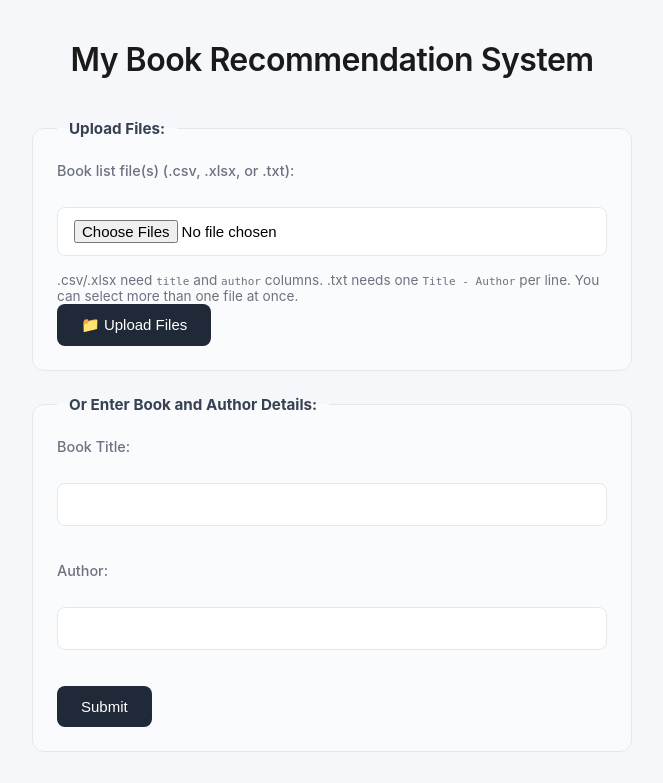
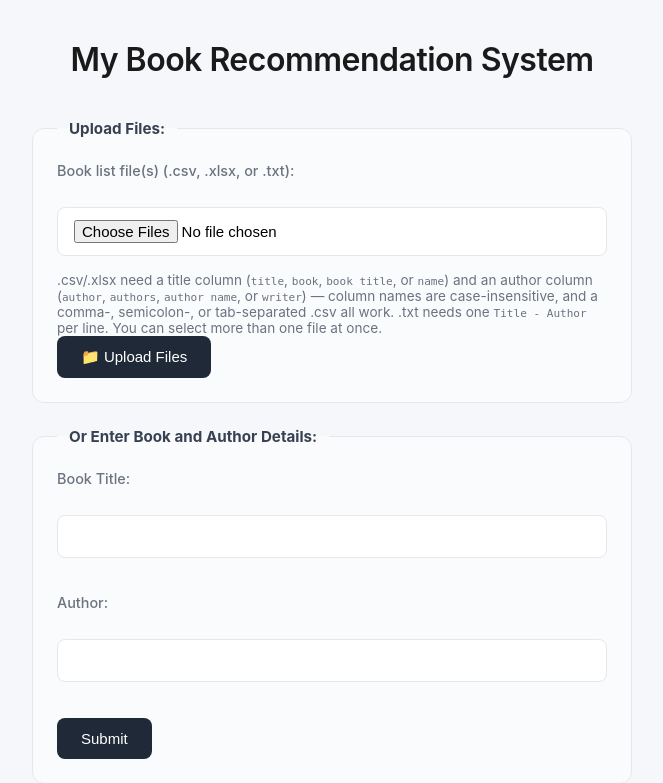
Before and after one commit to mfannin099/bookRecommendation, a Flask app: page / in a window 1280 px wide. Shown: the top 783 px of the page, without its empty margins (308-971 px from the left). Run offline with Flask 3, Linux system fonts and the light colour scheme.

Commit message:
Accept common column-name variants and delimiters in CSV/Excel upload
Tested the upload path against realistic real-world exports (Excel,
Goodreads/StoryGraph/LibraryThing-style files) before touching code.
Found two real failures: column headers other than the exact literal
"title"/"author" (e.g. StoryGraph's "Authors" plural, LibraryThing's
"Primary Author") were rejected outright, and semicolon-delimited CSVs
(the Excel default in non-US locales) failed since parsing always
assumed comma-delimited. Both failed with a generic "must have title
and author columns" error that didn't show what columns were actually
found, so there was no way to self-diagnose.

_find_column now matches against alias sets (title/book/book
title/name; author/authors/author name/writer) instead of one literal
string. New _read_tabular tries a .csv as comma-, then semicolon-, then
tab-delimited, accepting the first that actually produces a
recognizable title and author column - a correctly comma-delimited
file with a stray semicolon in some data field can't be
misinterpreted, since a wrong separator essentially never happens to
produce alias-matching headers. When no column is found under any
alias/separator, the error message now lists the columns actually
present.

Verified live: both previously-failing scenarios now succeed: BOM and
trailing-blank-rows regressions re-tested clean; real data/books_clean.csv
upload unaffected (234 added, 1 correctly flagged duplicate); the
deliberately-unfixed "extra header row" case now shows a
self-diagnosable error instead of an opaque one; the same header-alias
fix confirmed working for .xlsx too.

Co-Authored-By: Claude Sonnet 5 <noreply@anthropic.com>

```diff
--- a/main.py
+++ b/main.py
@@ -45,17 +45,49 @@ def homepage():
         book_list=book_list, author_list=author_list,
     )
 
-def _find_column(columns, name):
+# Real export tools vary their column naming (StoryGraph uses "Authors"
+# plural, LibraryThing often uses "Primary Author", etc.), so match against
+# a set of common aliases rather than requiring the exact words.
+TITLE_COLUMN_ALIASES = {"title", "book", "book title", "name"}
+AUTHOR_COLUMN_ALIASES = {"author", "authors", "author name", "writer"}
+
+
+def _find_column(columns, aliases):
     for col in columns:
-        if col.strip().lower() == name:
+        if col.strip().lower() in aliases:
             return col
     return None
+
+
+def _read_tabular(file_storage, ext):
+    """Read a .csv/.xlsx/.xls upload into a DataFrame.
+
+    For .csv, tries comma first, then semicolon/tab (non-US Excel locales
+    default to semicolon-separated exports) - but only accepts an alternate
+    separator if it actually produces a recognizable title and author
+    column, so a correctly comma-delimited file with a stray semicolon in
+    some data field can't be misinterpreted. Falls back to the comma-parsed
+    attempt if nothing works, so the caller's error message reflects what
+    was actually found."""
+    if ext in ('xlsx', 'xls'):
+        return pd.read_excel(file_storage)
+
+    comma_attempt = None
+    for sep in (',', ';', '\t'):
+        file_storage.seek(0)
+        df = pd.read_csv(file_storage, sep=sep)
+        if sep == ',':
+            comma_attempt = df
+        if _find_column(df.columns, TITLE_COLUMN_ALIASES) and _find_column(df.columns, AUTHOR_COLUMN_ALIASES):
+            return df
+    return comma_attempt
 
 
 def parse_book_file(file_storage):
     """Parse one uploaded file into a list of (title, author) pairs.
 
-    .csv/.xlsx/.xls need 'title' and 'author' columns (case-insensitive).
+    .csv/.xlsx/.xls need a title column (title/book/book title/name) and an
+    author column (author/authors/author name/writer), case-insensitive.
     .txt needs one 'Title - Author' per line.
     """
     filename = file_storage.filename
@@ -78,17 +110,19 @@ def parse_book_file(file_storage):
             pairs.append((title.strip(), author.strip()))
         return pairs
 
-    if ext == 'csv':
-        df = pd.read_csv(file_storage)
-    elif ext in ('xlsx', 'xls'):
-        df = pd.read_excel(file_storage)
-    else:
+    if ext not in ('csv', 'xlsx', 'xls'):
         raise ValueError(f"Unsupported file type: {filename}")
 
-    title_col = _find_column(df.columns, 'title')
-    author_col = _find_column(df.columns, 'author')
+    df = _read_tabular(file_storage, ext)
+    title_col = _find_column(df.columns, TITLE_COLUMN_ALIASES)
+    author_col = _find_column(df.columns, AUTHOR_COLUMN_ALIASES)
     if title_col is None or author_col is None:
-        raise ValueError(f"{filename} must have 'title' and 'author' columns")
+        found = ", ".join(str(c) for c in df.columns) or "(no columns detected)"
+        raise ValueError(
+            f"{filename}: couldn't find a title/author column. Found columns: {found}. "
+            f"Expected a title column (e.g. 'title', 'book title') and an author "
+            f"column (e.g. 'author', 'authors')."
+        )
 
     df = df.dropna(subset=[title_col])
     return [
--- a/templates/index.html
+++ b/templates/index.html
@@ -19,7 +19,11 @@
                 <label for="files">Book list file(s) (.csv, .xlsx, or .txt):</label><br>
                 <input type="file" id="files" name="files" accept=".csv,.xlsx,.xls,.txt" multiple required><br>
                 <p style="font-size: 0.85em; color: #6b7280;">
-                    .csv/.xlsx need <code>title</code> and <code>author</code> columns.
+                    .csv/.xlsx need a title column (<code>title</code>, <code>book</code>,
+                    <code>book title</code>, or <code>name</code>) and an author column
+                    (<code>author</code>, <code>authors</code>, <code>author name</code>,
+                    or <code>writer</code>) — column names are case-insensitive, and a
+                    comma-, semicolon-, or tab-separated .csv all work.
                     .txt needs one <code>Title - Author</code> per line.
                     You can select more than one file at once.
                 </p>
```
Also changed, not shown: CLAUDE.md (+2 -0 lines), README.md.
